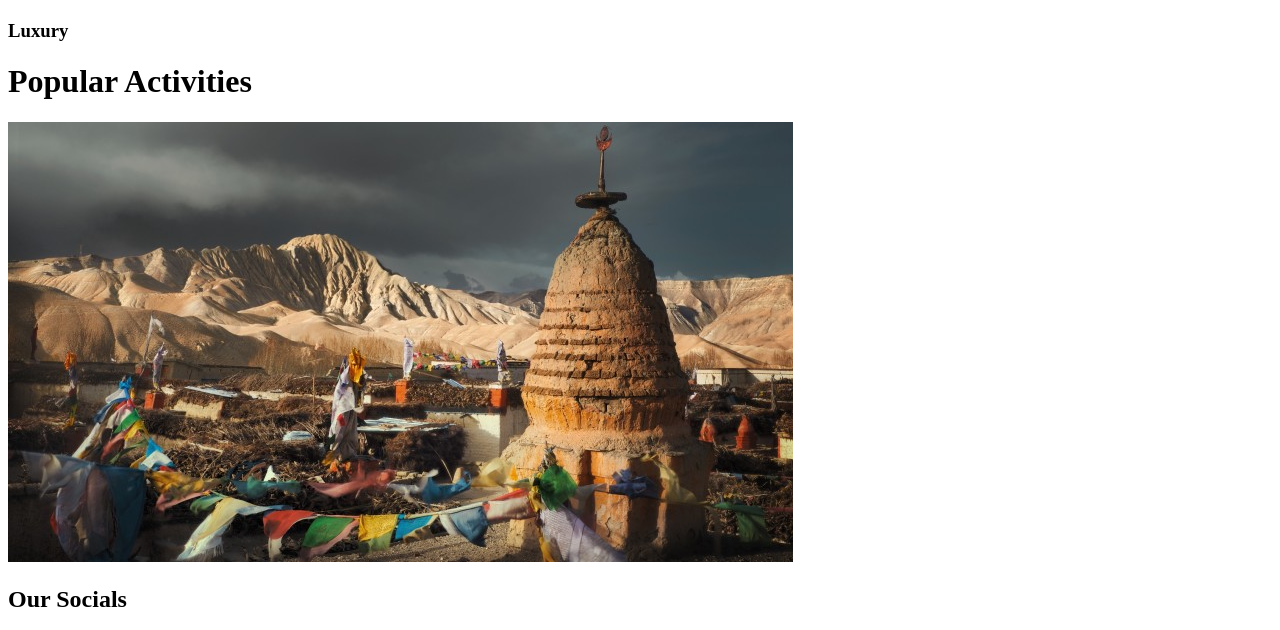
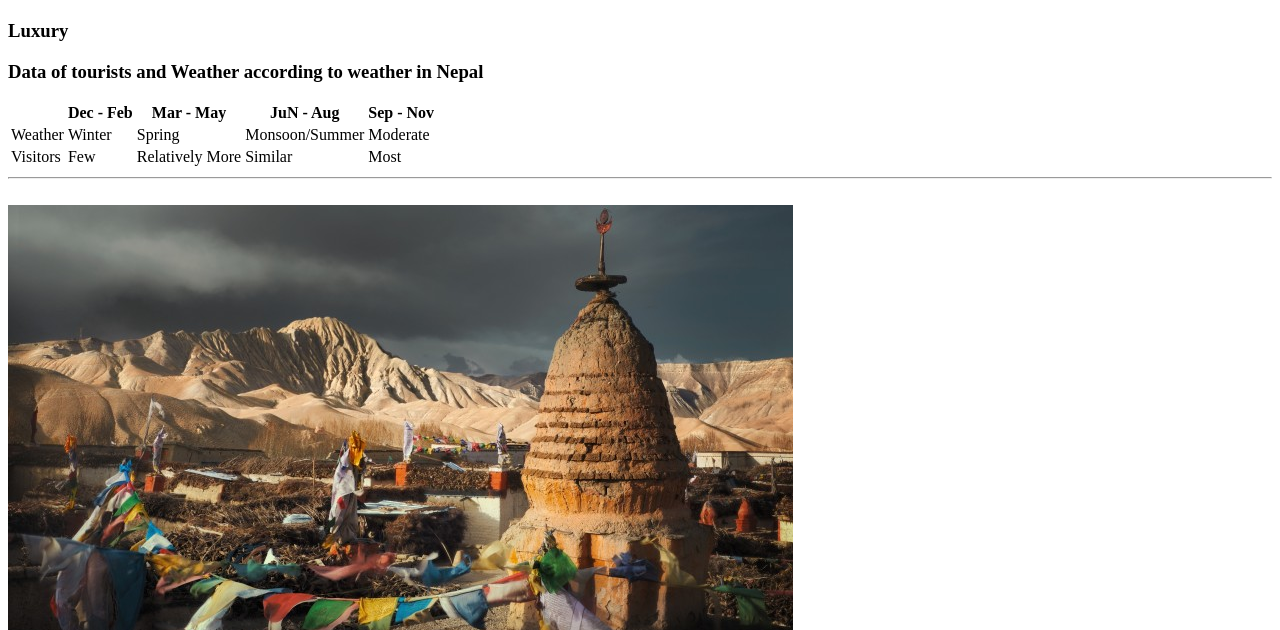
Before and after one commit to Mahib09/Nepal-Tourism-Site, a plain HTML site: page home.html in a window 1280 px wide. Shown: the part 3490-4120 px from the top of the page. Drawn offline with Linux system fonts and the light colour scheme.

Commit message:
Update home.html

```diff
--- a/home.html
+++ b/home.html
@@ -60,9 +60,36 @@
     <img src="Images/luxury.webp" alt="" style="Height:350px; width:300px;">
     <h3>Luxury</h3>
 </div>
-<div>
-    <h1>Popular Activities</h1>
+
+<div id="Table">
+  <h3>Data of tourists and Weather according to weather in Nepal</h3>
+<table>
+  <tr>
+    <th></th>
+    <th>Dec - Feb</th>
+    <th>Mar - May</th>
+    <th>JuN - Aug</th>
+    <th>Sep - Nov</th>
+  </tr>
+<tr>
+  <td>Weather</td>
+  <td>Winter</td>
+  <td>Spring</td>
+  <td>Monsoon/Summer</td>
+  <td>Moderate</td>
+</tr>
+<tr>
+  <td>Visitors</td>
+  <td>Few</td>
+  <td>Relatively More</td>
+  <td>Similar</td>
+  <td>Most</td>
+</tr>
+</table>
 </div>
+<hr>
+<br>
+
 <div id="Lower"></div>
 <img src="Images/lower.jpg" alt="">
 <h2>Our Socials</h2>
@@ -71,8 +98,5 @@
 <a href="Images/Facebook-logo.png">facebook.com/visitnepal</a>
 <a href="Images/Pinterest-logo.png">pinterest.com/visitnepal</a>
 <div>
-  <div>
-  <img src="Images/Nepal_header.jpg" alt="">
-  </div>
   </body>
 </html>
```
